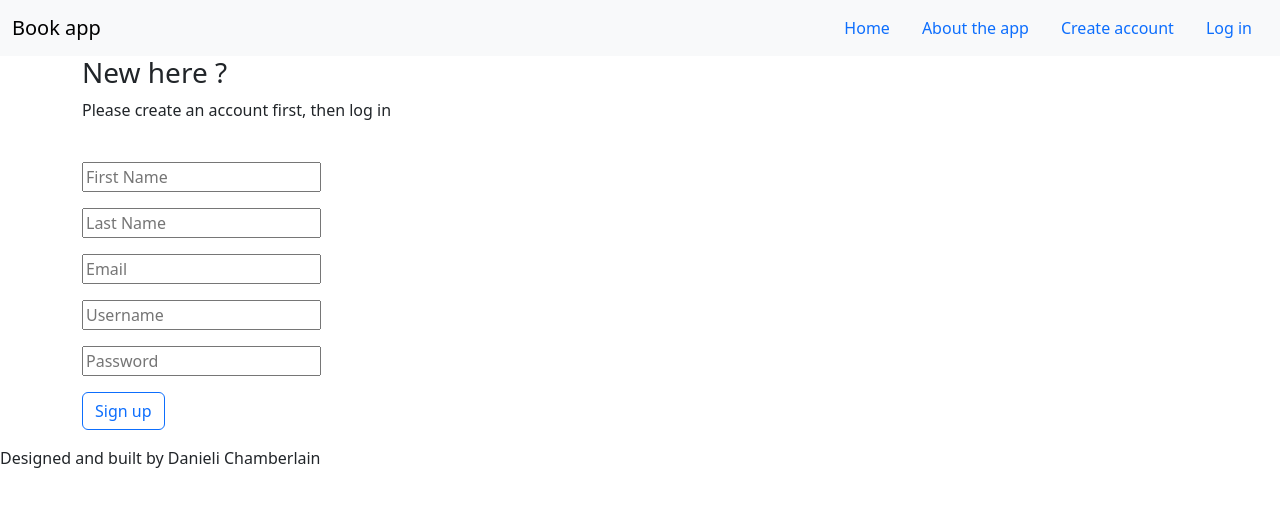
After one commit to Danieli-Costa/BookVerse, a Flask app: page /create_account in a window 1280 px wide. The commit adds this page. Shown: the top 507 px of the page. Run offline with Flask 2, Linux system fonts and the light colour scheme; some libraries are stand-ins or nearby versions.

Commit message:
Added home link, profile dropdown menu and a separate the log in and create account pages. Created routes for creating account, log in and log out. Made some changes to the db

```diff
--- a/server.py
+++ b/server.py
@@ -1,7 +1,7 @@
-"""Server for movie ratings app."""
+"""Server for book app."""
 
 from flask import Flask, render_template, request, flash, session, redirect
-from model import connect_to_db, db
+from model import connect_to_db, db, User
 import crud
 from jinja2 import StrictUndefined
 import requests
@@ -9,9 +9,11 @@ import os
 import json
 
 
+
 app = Flask(__name__)
 app.secret_key = "SECRETSECRETSECRET"
 app.jinja_env.undefined = StrictUndefined
+
 
 
 # API keys
@@ -27,27 +29,39 @@ def homepage():
 
 @app.route("/log_in")
 def log_in():
-    """View log in and create account"""
+    """View log in page"""
 
     return render_template("log_in.html")
 
+@app.route("/create_account")
+def create_account():
+    """View create account page"""
+
+    return render_template("create_account.html")
 
 @app.route("/create", methods=["POST"])
 def register_user():
-    """Create a new user."""
+    """Create a new user and bookshelf"""
 
     email = request.form.get("email")
     password = request.form.get("password")
     first_name = request.form.get("first_name")
     last_name = request.form.get("last_name")
+    username = request.form.get("username")
 
-    user = crud.get_user_by_email(email)
+    user = crud.get_user_by_username(username)
     if user:
-        flash("Cannot create an account with that email. Try again.")
+        flash("Cannot create an account with that email. Log in or try again.")
+        return redirect("/log_in")
     else:
-        user = crud.create_user(email, password, first_name, last_name)
+        user = crud.create_user(email, password, first_name, last_name, username)
 
-        flash("Account created! Please log in.")
+        bookshelf = crud.create_bookshelf(user)
+
+        session["user"] = username
+        session["user_id"] = user.user_id
+
+        # flash("Account created! Please log in.")
 
     return redirect("/")
 
@@ -56,18 +70,34 @@ def register_user():
 def process_login():
     """Process user login."""
 
-    email = request.form.get("email")
+    username = request.form.get("username")
     password = request.form.get("password")
 
-    user = crud.get_user_by_email(email)
-    if not user or user.password != password:
-        flash("The email or password you entered was incorrect.")
+    user = crud.get_user_by_username(username)
+
+
+    if user and user.username == username and user.password == password:
+        session["user"] = username
+        session["user_id"] = user.user_id
+        flash("Login successful!")
+        return redirect ("/")
     else:
-        # Log in user by storing the user's email in session
-        session["user_email"] = user.email
-        flash(f"Welcome back, {user.email}!")
+        flash("Usarname or password incorrect. Please try again.")
+        return redirect("/login")
+
+@app.route('/logout')
+def logout():
+    """Log out user"""
+
+    if "user" in session:
+        del session["user"]
+        del session["user_id"]
+        flash("Logged out! See you another time.")
+    else:
+        flash("You need to be logged in.")
 
     return redirect("/")
+
 
 
 @app.route("/lookup")
@@ -90,6 +120,7 @@ def result_search():
 
     items_list = data.get("items")
 
+
     return render_template("book_results.html", items_list=items_list, num_results=num_results)
 
 
@@ -108,7 +139,83 @@ def book_details(item_id):
 
     print(details_list)
 
-    return render_template("book_details.html", details_list=details_list, selling_info_list=selling_info_list)
+    return render_template("book_details.html", details_list=details_list, selling_info_list=selling_info_list, item_id=item_id)
+
+
+
+@app.route("/bookshelf")
+def show_bookshelf():
+    """View user's bookshelf"""
+
+    if "user" in session:
+
+        bookshelf = crud.get_bookshelf_by_user_id(session.get("user_id"))
+
+        return render_template("bookshelf.html", bookshelf=bookshelf)
+
+    else:
+        return redirect ("/log_in")
+
+
+
+@app.route("/add_to_bookshelf", methods=["POST"])
+def add_bookshelf():
+    """Add book to user's bookshelf"""
+
+    if "user" in session:
+        user_id = session.get('user_id')
+
+        book_details_dict = {}
+
+        book_details_dict["book_id_api"] = request.form.get("book_id_api")
+        book_details_dict["title"] = request.form.get("title")
+        book_details_dict["subtitle"] = request.form.get("subtitle")
+        book_details_dict["authors"] = request.form.get("authors")
+        book_details_dict["publisher"] = request.form.get("publisher")
+        book_details_dict["published_date"] = request.form.get("published_date")
+        book_details_dict["page_count"] = request.form.get("page_count")
+        book_details_dict["language"] = request.form.get("language")
+        book_details_dict["average_rating"] = request.form.get("average_rating")
+        book_details_dict["categories"] = request.form.get("categories")
+        book_details_dict["thumbnail"] = request.form.get("thumbnail")
+
+        book_id_api = request.form.get("book_id_api")
+
+        book_want_to_read = crud.get_book_by_api_id(book_id_api)
+
+        if book_want_to_read == None:
+            book = crud.create_book(book_id_api=book_details_dict["book_id_api"], title=book_details_dict["title"], subtitle=book_details_dict["subtitle"],
+                                    authors=book_details_dict["authors"], publisher=book_details_dict["publisher"], published_date=book_details_dict["published_date"],
+                                    page_count=book_details_dict["page_count"],language=book_details_dict["language"], average_rating=book_details_dict["average_rating"],
+                                    categories=book_details_dict["categories"], thumbnail=book_details_dict["thumbnail"])
+
+        bookshelf = crud.get_bookshelf_by_user_id(user_id)
+
+
+
+        for want_to_read in bookshelf.books:
+            if want_to_read.books.book_id_api == book.book_id_api:
+                flash("This book is already in your bookshelf.")
+                return redirect("/bookshelf")
+            else:
+                book_id = crud.get_book_by_id(book_id)
+                user_id = crud.get_user_by_id(user_id)
+                add_book_in_bookshelf = crud.add_books_in_bookshelf(user_id, book_id)
+                flash("Book added to your bookshelf")
+                return redirect("/")
+
+    return redirect("/bookshelf")
+
+
+
+
+
+
+
+
+
+
+
 
 
 if __name__ == '__main__':
--- /dev/null
+++ b/templates/about_app.html
@@ -0,0 +1,2 @@
+{% extends "base.html" %} {% block title %}Book App- Book details{% endblock %}
+{% block body %} {% endblock %}
--- a/templates/base.html
+++ b/templates/base.html
@@ -4,7 +4,6 @@
     <meta charset="UTF-8" />
     <meta http-equiv="X-UA-Compatible" content="IE=edge" />
     <meta name="viewport" content="width=device-width, initial-scale=1.0" />
-    <!-- Link to css file -->
 
     <!-- bootstrap css -->
     <link
@@ -13,11 +12,9 @@
       integrity="sha384-KK94CHFLLe+nY2dmCWGMq91rCGa5gtU4mk92HdvYe+M/SXH301p5ILy+dN9+nJOZ"
       crossorigin="anonymous"
     />
-    <!-- bootstrap icons -->
-    <link
-      rel="stylesheet"
-      href="https://cdn.jsdelivr.net/npm/bootstrap-icons@1.10.5/font/bootstrap-icons.css"
-    />
+
+    <!-- Link to css file -->
+    <link rel="stylesheet" href="/static/css/styles.css" />
 
     <title>{% block title %}{% endblock %}</title>
 
@@ -27,21 +24,61 @@
     <nav class="navbar bg-body-tertiary">
       <div class="container-fluid">
         <span class="navbar-brand mb-0 h1">Book app</span>
-
         <ul class="nav justify-content-end">
+          <li class="nav-item">
+            <a class="nav-link" href="/">Home</a>
+          </li>
           <li class="nav-item">
             <a class="nav-link active" aria-current="page" href="#"
               >About the app</a
             >
           </li>
+          <li class="nav-item">
+            <a class="nav-link" href="/create_account">Create account</a>
+          </li>
 
           <li class="nav-item">
-            <a class="nav-link" href="/templates/log_in.html">Log in</a>
+            <a class="nav-link" href="/log_in">Log in</a>
           </li>
+
+          {% if 'user' in session %}
+          <li class="nav-item dropdown" id="nav-item-dropdown-menu">
+            <a
+              class="nav-link dropdown-toggle"
+              data-bs-toggle="dropdown"
+              href="#"
+              aria-expanded="false"
+              role="button"
+              >Profile</a
+            >
+            <ul class="dropdown-menu" aria-labelledby="navbarDropdown">
+              <li>
+                <a class="dropdown-item" href="/bookshelf"> Bookshelf</a>
+              </li>
+              <li>
+                <a class="dropdown-item" href="#"> Change password</a>
+              </li>
+              <li>
+                <a class="dropdown-item" href="#">
+                  Change account information</a
+                >
+              </li>
+              <li>
+                <hr class="dropdown-divider" />
+              </li>
+              <li>
+                <a class="dropdown-item" href="/logout">Log Out</a>
+              </li>
+            </ul>
+          </li>
+          {% endif %}
         </ul>
       </div>
     </nav>
-    {% block body %} {% endblock %} {% block after_body %}
+    {% for msg in get_flashed_messages() %}
+    <p class="flash-msg">{{ msg }}</p>
+    {% endfor %} {% block body %} {% endblock %} {% block after_body %}
+    <footer class="made-by">Designed and built by Danieli Chamberlain</footer>
     <!-- bootstrap js -->
     <script
       src="https://cdn.jsdelivr.net/npm/bootstrap@5.3.0-alpha3/dist/js/bootstrap.bundle.min.js"
--- /dev/null
+++ b/templates/create_account.html
@@ -0,0 +1,48 @@
+{% extends "base.html" %} {% block title %}Book App- Log in{% endblock%} {%
+block body %}
+
+<div class="container">
+  <div class="create-account-wrapper">
+    <h3>New here ?</h3>
+    <p>Please create an account first, then log in</p>
+    <br />
+
+    <form action="/create" method="POST" class="create-user">
+      <p>
+        <input
+          type="text"
+          placeholder="First Name"
+          name="first_name"
+          required
+        />
+      </p>
+      <p>
+        <input type="text" placeholder="Last Name" name="last_name" required />
+      </p>
+      <p>
+        <input type="email" placeholder="Email" name="email" required />
+      </p>
+      <p>
+        <input type="text" placeholder="Username" name="username" required />
+      </p>
+      <p>
+        <input
+          type="password"
+          placeholder="Password"
+          name="password"
+          required
+        />
+      </p>
+      <p>
+        <input
+          type="submit"
+          class="btn btn-outline-primary align-bottom"
+          value="Sign up"
+          id="signup-button"
+        />
+      </p>
+    </form>
+  </div>
+</div>
+
+{% endblock %}
```
Also changed, not shown: crud.py (+24 -4 lines), model.py (+17 -11 lines), templates/book_details.html (+120 -13 lines), templates/book_results.html (+5 -4 lines), templates/bookshelf.html (added, +15 -0 lines), templates/log_in.html (+19 -28 lines), static/css/styles.css (added).
